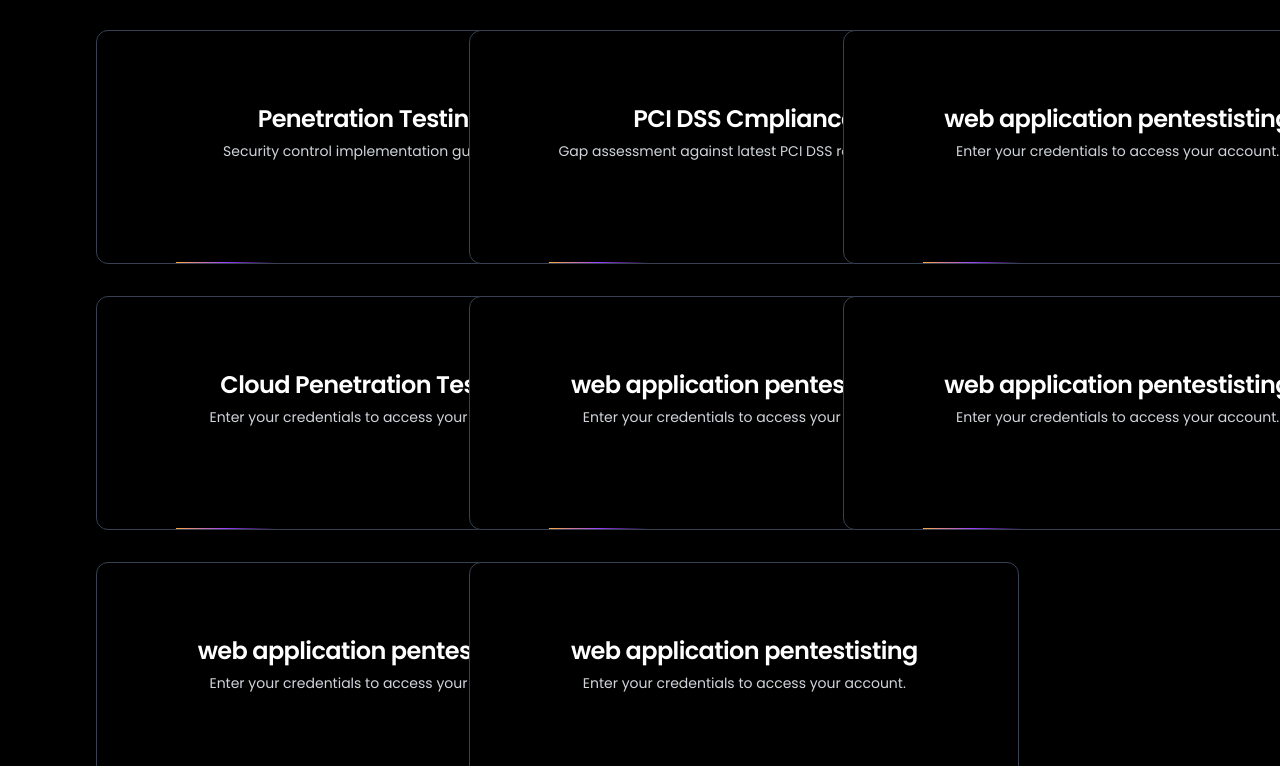
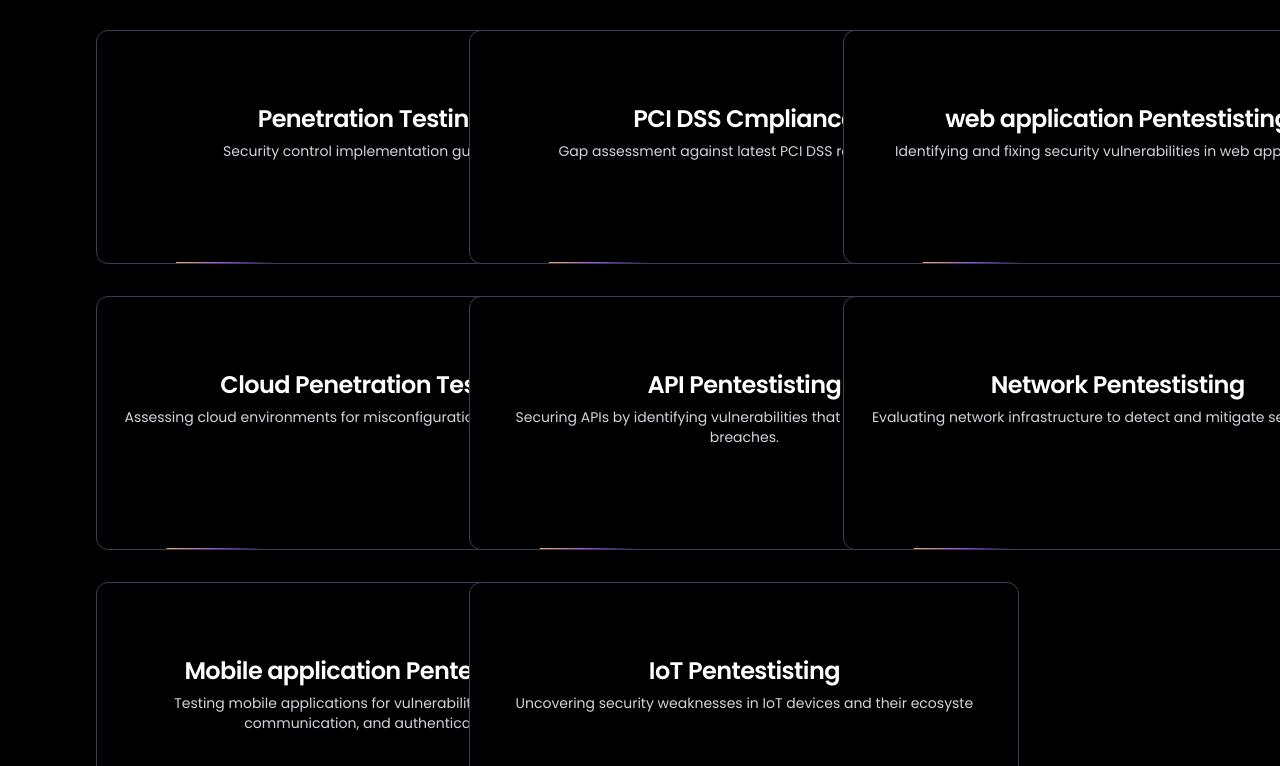
Before and after one commit to sujaykumar007/cyberprobe-X, a Next.js app: page /services in a window 1280 px wide. Shown: the part 814-1580 px from the top of the page. Built offline with nearby package versions, Linux system fonts and the light colour scheme.

Commit message:
edit service card

```diff
--- a/app/custom-components/ServiceCard.tsx
+++ b/app/custom-components/ServiceCard.tsx
@@ -62,33 +62,33 @@
   },
   {
     id: 9,
-    name: "web application pentestisting",
-    description: "Enter your credentials to access your account.",
+    name: "web application Pentestisting",
+    description: "Identifying and fixing security vulnerabilities in web applications",
   },
   {
     id: 10,
     name: "Cloud Penetration Testing",
-    description: "Enter your credentials to access your account.",
+    description: "Assessing cloud environments for misconfigurations and security risks.",
   },
   {
     id: 11,
-    name: "web application pentestisting",
-    description: "Enter your credentials to access your account.",
+    name: "API Pentestisting",
+    description: "Securing APIs by identifying vulnerabilities that could lead to data breaches.",
   },
   {
     id: 12,
-    name: "web application pentestisting",
-    description: "Enter your credentials to access your account.",
+    name: "Network Pentestisting",
+    description: "Evaluating network infrastructure to detect and mitigate security flaws",
   },
   {
     id: 13,
-    name: "web application pentestisting",
-    description: "Enter your credentials to access your account.",
+    name: "Mobile application Pentestisting",
+    description: "Testing mobile applications for vulnerabilities in storage, communication, and authentication",
   },
   {
     id: 14,
-    name: "web application pentestisting",
-    description: "Enter your credentials to access your account.",
+    name: "IoT Pentestisting",
+    description: "Uncovering security weaknesses in IoT devices and their ecosyste",
   },
 ];
 
```
